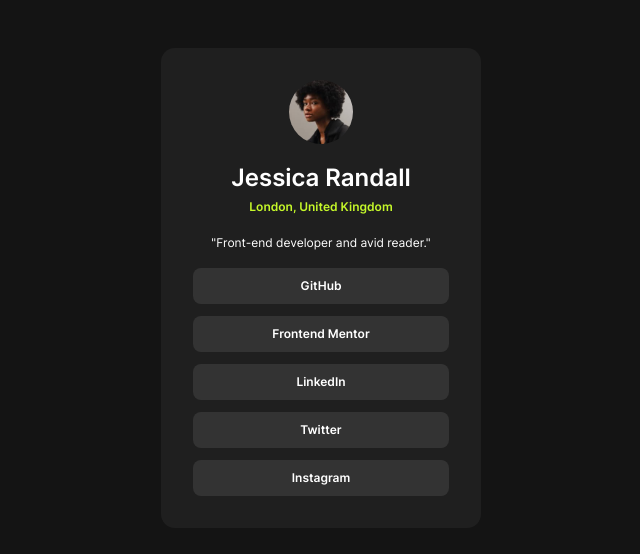
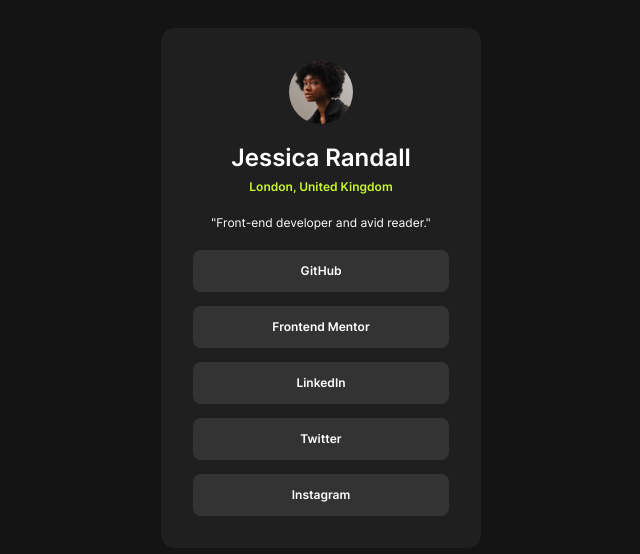
Before and after one commit to juriya/frontend-mentor, a plain HTML site: page social-links-profile/index.html in a window 1280 px wide. Shown: the part 112-666 px from the top of the page, without its empty margins (319-959 px from the left). Drawn offline with Linux system fonts and the light colour scheme.

Commit message:
Update CSS styles to match the design specifications

```diff
--- a/social-links-profile/style.css
+++ b/social-links-profile/style.css
@@ -118,8 +118,8 @@
 .user .public-accounts li {
     width: 100%;
     background-color: var(--color-grey-700);
-    padding: 0.5625rem 0;
-    margin: 0.75rem 0;
+    padding: 0.75rem 0;
+    margin: 0.875rem 0;
     border-radius: 0.5rem;
 }
 
```
